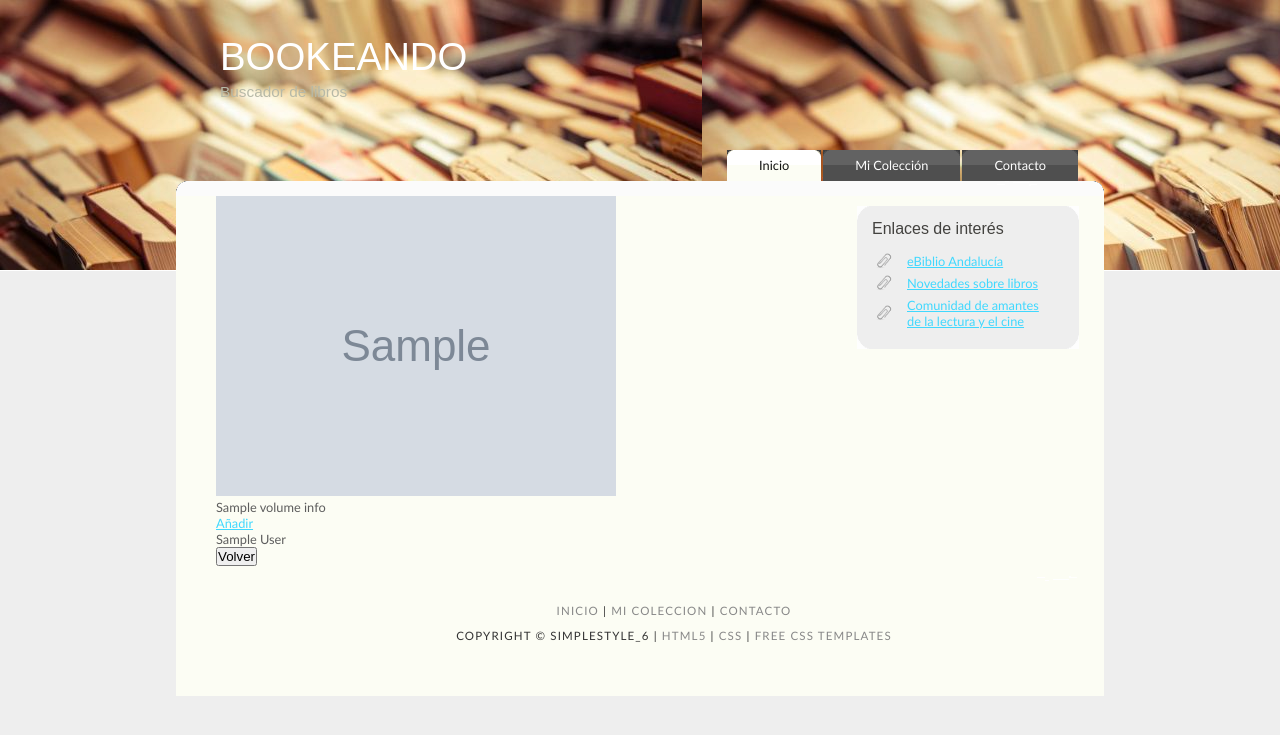
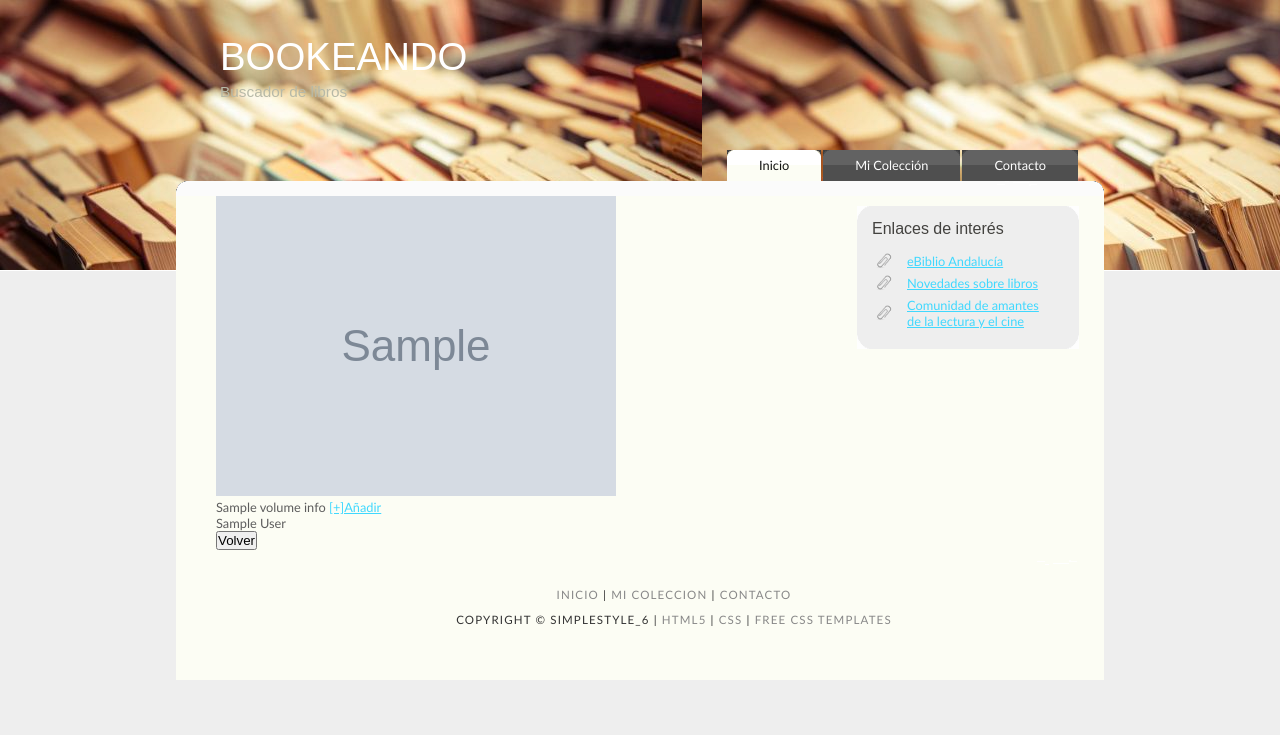
Before and after one commit to FranHuzon/Proyecto_LM, a Flask app: template templates/mostrar.html in a window 1280 px wide. Shown: the top 735 px of the page. Run offline with Flask 2, Linux system fonts and the light colour scheme; the template is opened without the code that fills it: most values are stand-ins (such as "Sample title", 1, 10 or a date in 2020); grey boxes marked "Sample" are stand-in pictures.

Commit message:
Modificaciones en varios ficheros

```diff
--- a/templates/mostrar.html
+++ b/templates/mostrar.html
@@ -6,8 +6,8 @@
 {% else %} <a href="{{url_for('detalles',id_libro=i['id'])}}"><img src="static/style/notfound.jpg" alt="Miniatura"/></a>
 {% endif %}
 <div>
-  <div>{{i["volumeInfo"]["title"]}}</div>
-  <div><a href="{{url_for('añadir',id_libro=i['id'])}}" class="button alt">Añadir</a></div>
+  <div>{{i["volumeInfo"]["title"]}}
+  <a href="{{url_for('añadir',id_libro=i['id'])}}" class="button alt">[+]Añadir</a></div>
 </div>
 
 {% for j in i["volumeInfo"]["authors"] %}<div>{{j}}</div>{%endfor%}
```
